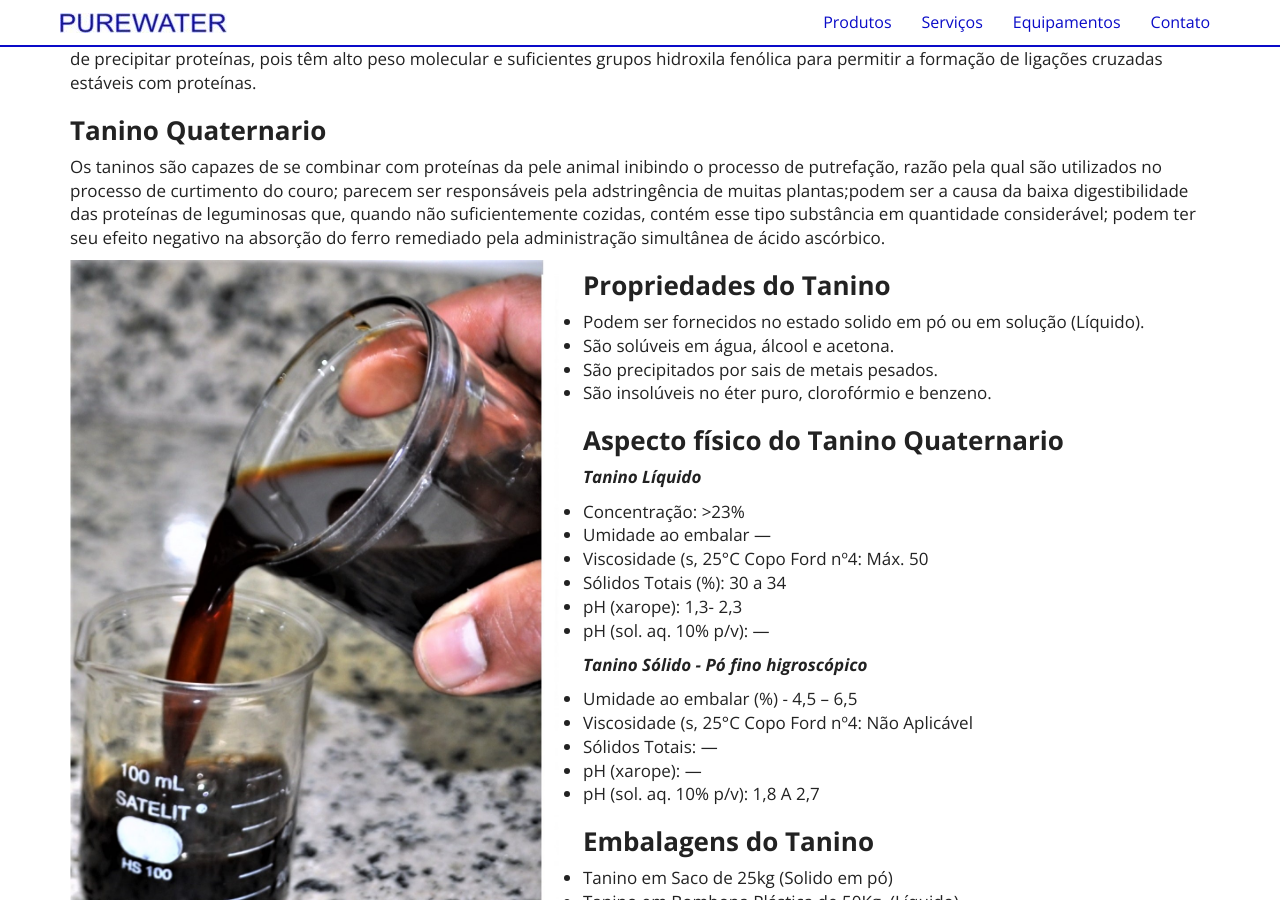
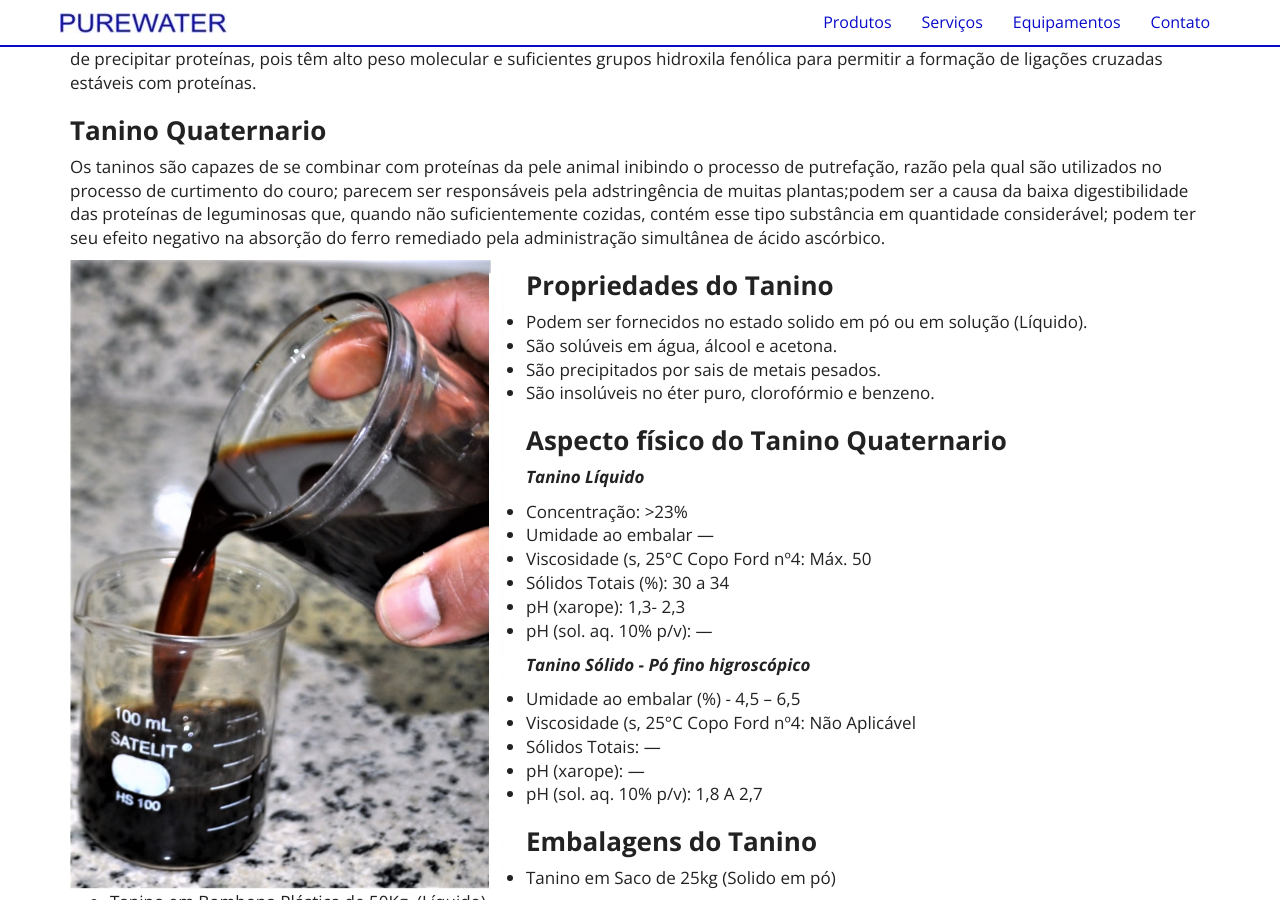
Before and after one commit to purewaterefluentes/purewaterefluentes.github.io, a Jekyll site: the page built from produtos/tanino-vegetal.md, in a window 1280 px wide and 900 px high, scrolled down 756 px. Built offline with Jekyll 4.4.1, drawn with Linux system fonts in a browser that asks for light colours; nearby versions of some CDN libraries; library files that are not in the unit come from our copies.

Commit message:
Update tanino-vegetal.md

```diff
--- a/produtos/tanino-vegetal.md
+++ b/produtos/tanino-vegetal.md
@@ -27,7 +27,7 @@ Os taninos são capazes de se combinar com proteínas da pele animal inibindo o
 parecem ser responsáveis pela adstringência de muitas plantas;podem ser a causa da baixa digestibilidade das proteínas de leguminosas que, quando não suficientemente cozidas, contém esse tipo substância em quantidade considerável;
 podem ter seu efeito negativo na absorção do ferro remediado pela administração simultânea de ácido ascórbico.
 
-<img class="img-responsive pull-left" style="max-width: 45%;" src="../../website/images/pequeno/AQUAFLOC-SL TAN.JPG" alt="Tanino Vegetal Quaternário">
+<img class="img-responsive pull-left" style="max-width: 40%;" src="../../website/images/pequeno/AQUAFLOC-SL TAN.JPG" alt="Tanino Vegetal Quaternário">
 
 
 ### **Propriedades do Tanino**
```
